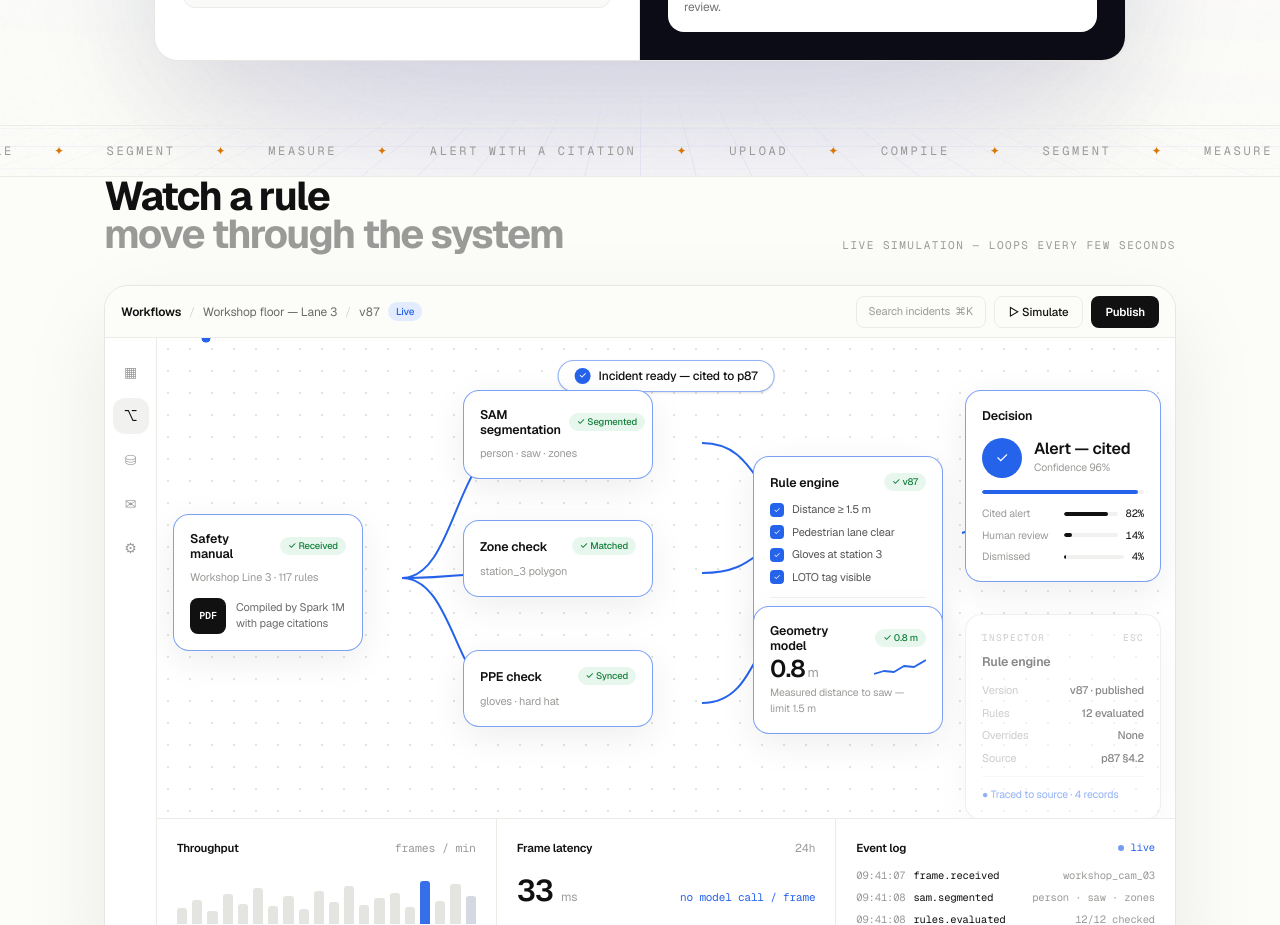
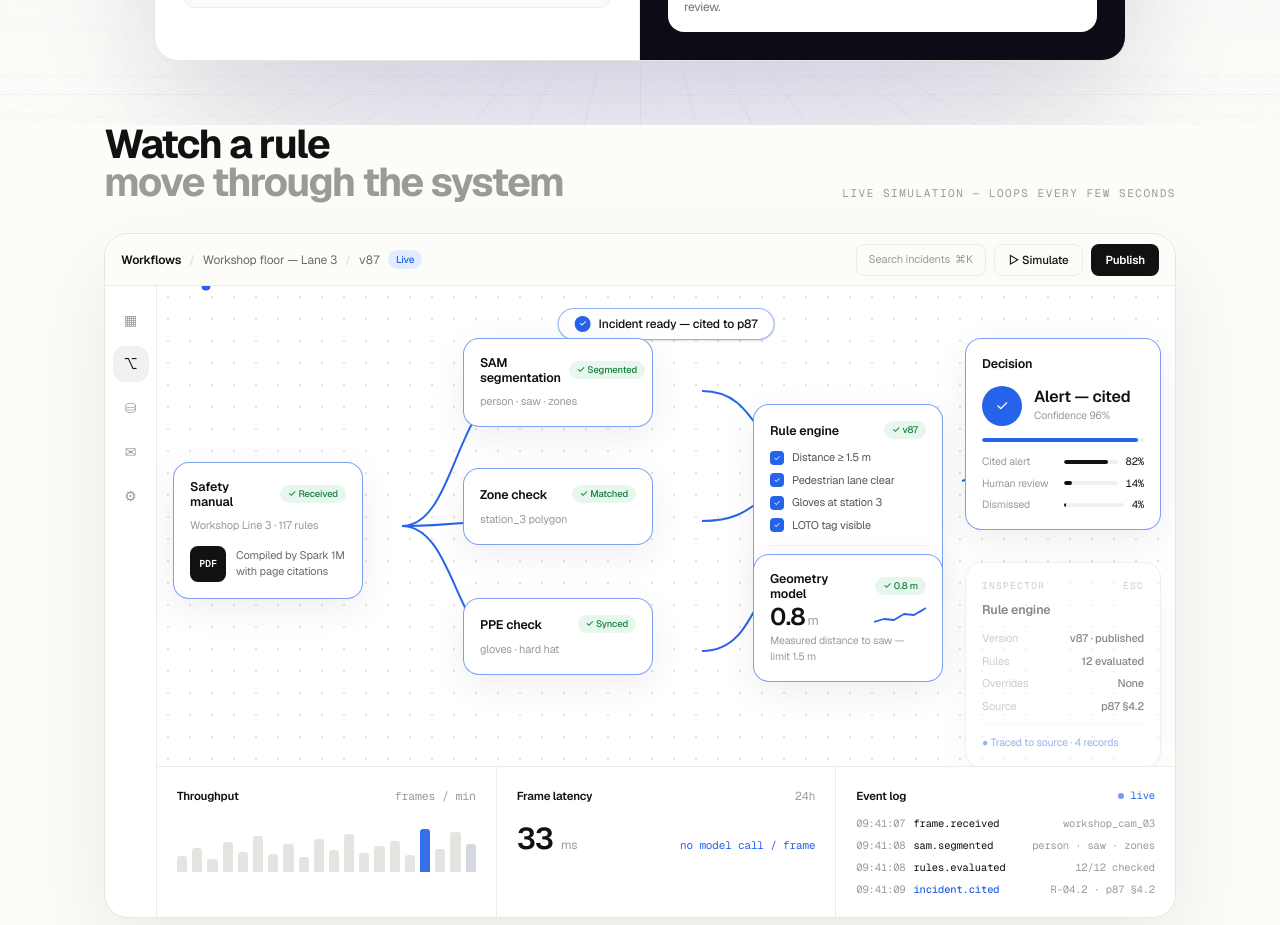
Before and after one commit to azdemir/citesight, a Next.js app: page / in a window 1280 px wide. Shown: the part 920-1845 px from the top of the page. Built offline with nearby package versions, Linux system fonts and the light colour scheme.

Commit message:
Remove marquee strip from home page
Remove the relative border-y py-4 overflow-hidden marquee band
(Upload / Compile / Segment / Measure / Alert with a citation)
between the hero and the workflow section.

```diff
--- a/app/page.tsx
+++ b/app/page.tsx
@@ -335,16 +335,6 @@ export default function Page() {
           </div>
         </div>
 
-        {/* Marquee */}
-        <div aria-hidden className="relative border-y border-[#EDEBE6] py-4 overflow-hidden">
-          <div className="flex w-max gap-10 whitespace-nowrap text-[12px] font-mono uppercase tracking-[0.22em] text-[#9A9A98]" style={{ animation: "marquee 28s linear infinite" }}>
-            {[0, 1].map((n) => (
-              <span key={n} className="flex gap-10">
-                <span>Upload</span><span className="text-[#D97706]">✦</span><span>Compile</span><span className="text-[#D97706]">✦</span><span>Segment</span><span className="text-[#D97706]">✦</span><span>Measure</span><span className="text-[#D97706]">✦</span><span>Alert with a citation</span><span className="text-[#D97706]">✦</span>
-              </span>
-            ))}
-          </div>
-        </div>
       </section>
 
       <AnimatedWorkflow />
```
